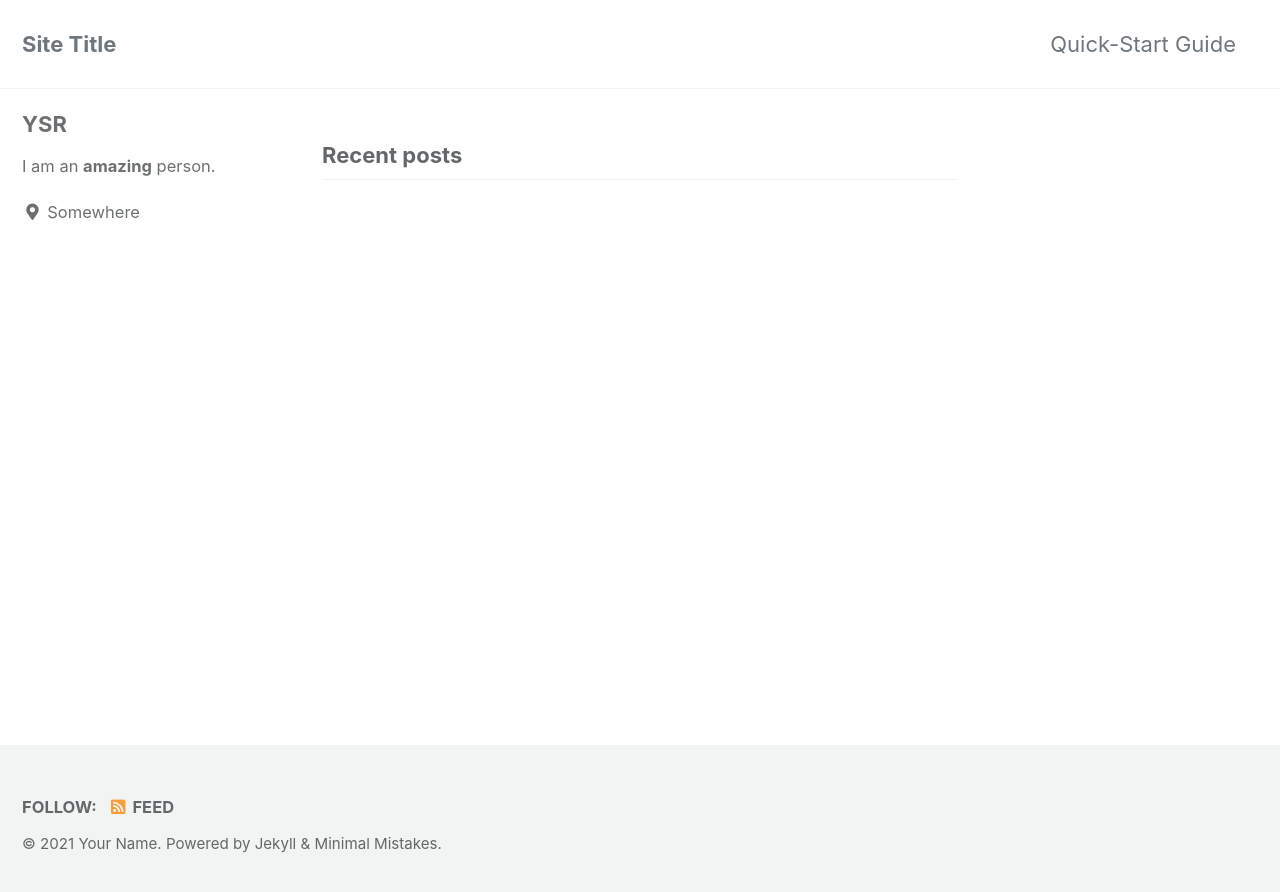
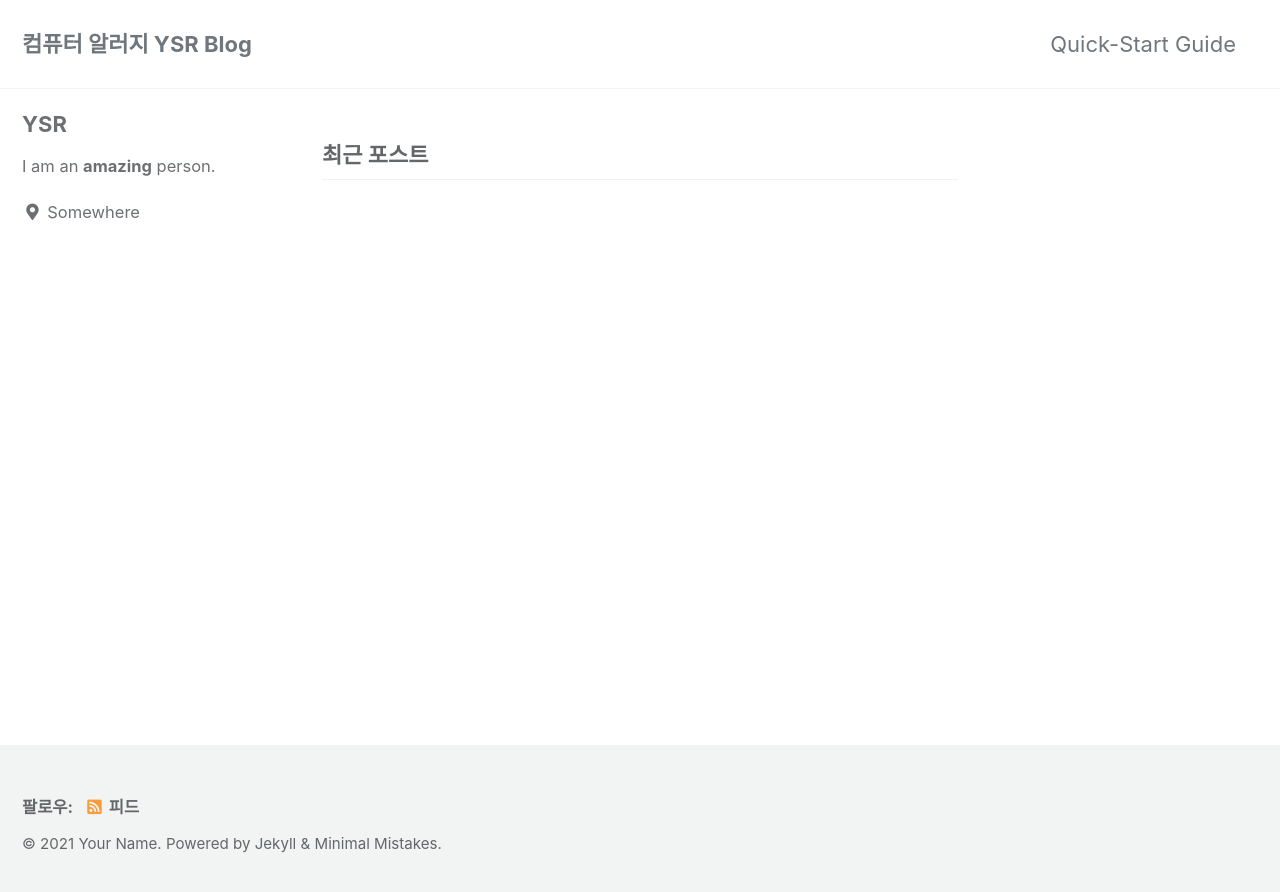
Before and after one commit to yuseungrii/yuseungrii.github.io, a Jekyll site: the page built from index.html, in a window 1280 px wide. Shown: the top 892 px of the page. Built offline with Jekyll 4.4.1, drawn with Linux system fonts in a browser that asks for light colours; cached includes are drawn as plain includes; the list of posts is cut into pages by our own code.

Commit message:
config 설정

```diff
--- a/_config.yml
+++ b/_config.yml
@@ -15,8 +15,8 @@
 minimal_mistakes_skin    : "default" # "air", "aqua", "contrast", "dark", "dirt", "neon", "mint", "plum", "sunrise"
 
 # Site Settings
-locale                   : "en-US"
-title                    : "Site Title"
+locale                   : "ko-KR"
+title                    : "컴퓨터 알러지 YSR"
 title_separator          : "-"
 subtitle                 : # site tagline that appears below site title in masthead
 name                     : "Your Name"
@@ -26,7 +26,7 @@ baseurl                  : # the subpath of your site, e.g. "/blog"
 repository               : # GitHub username/repo-name e.g. "mmistakes/minimal-mistakes"
 teaser                   : # path of fallback teaser image, e.g. "/assets/images/500x300.png"
 logo                     : # path of logo image to display in the masthead, e.g. "/assets/images/88x88.png"
-masthead_title           : # overrides the website title displayed in the masthead, use " " for no title
+masthead_title           : "컴퓨터 알러지 YSR Blog"
 # breadcrumbs            : false # true, false (default)
 words_per_minute         : 200
 comments:
```
